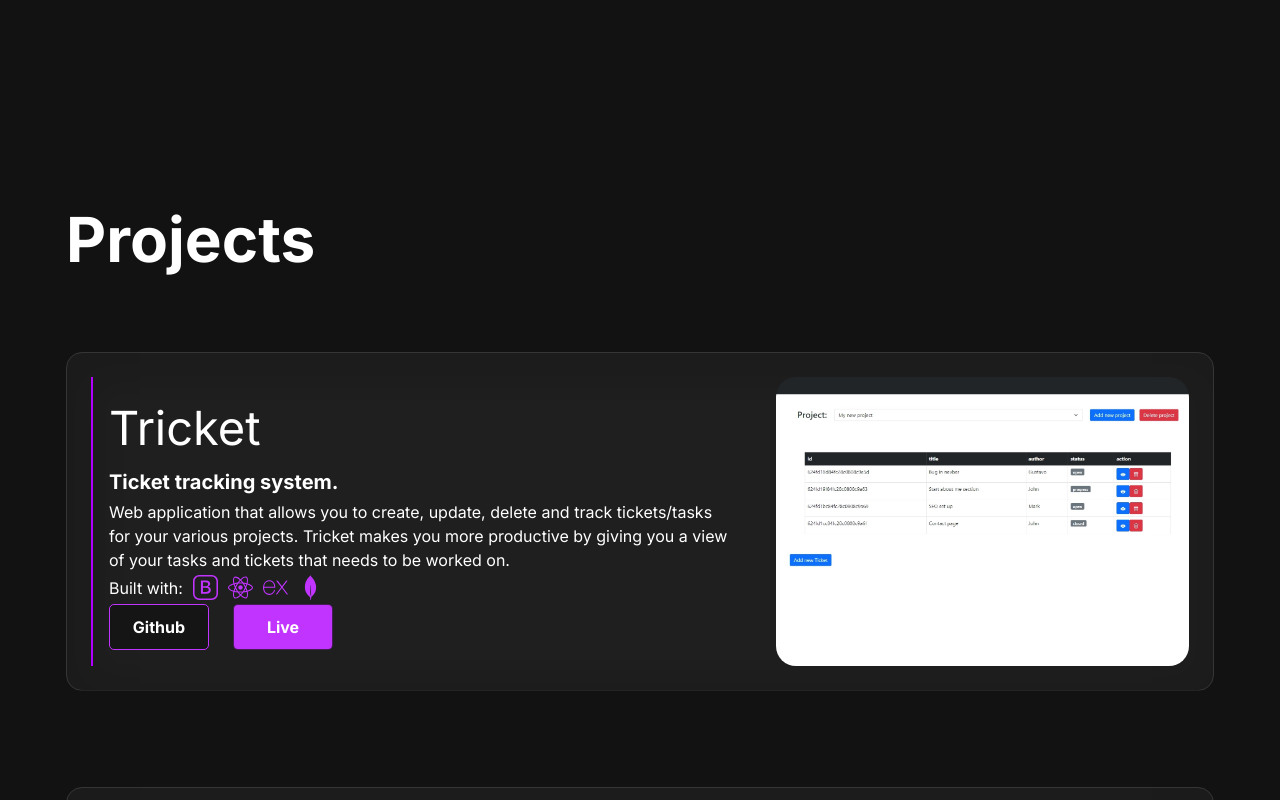
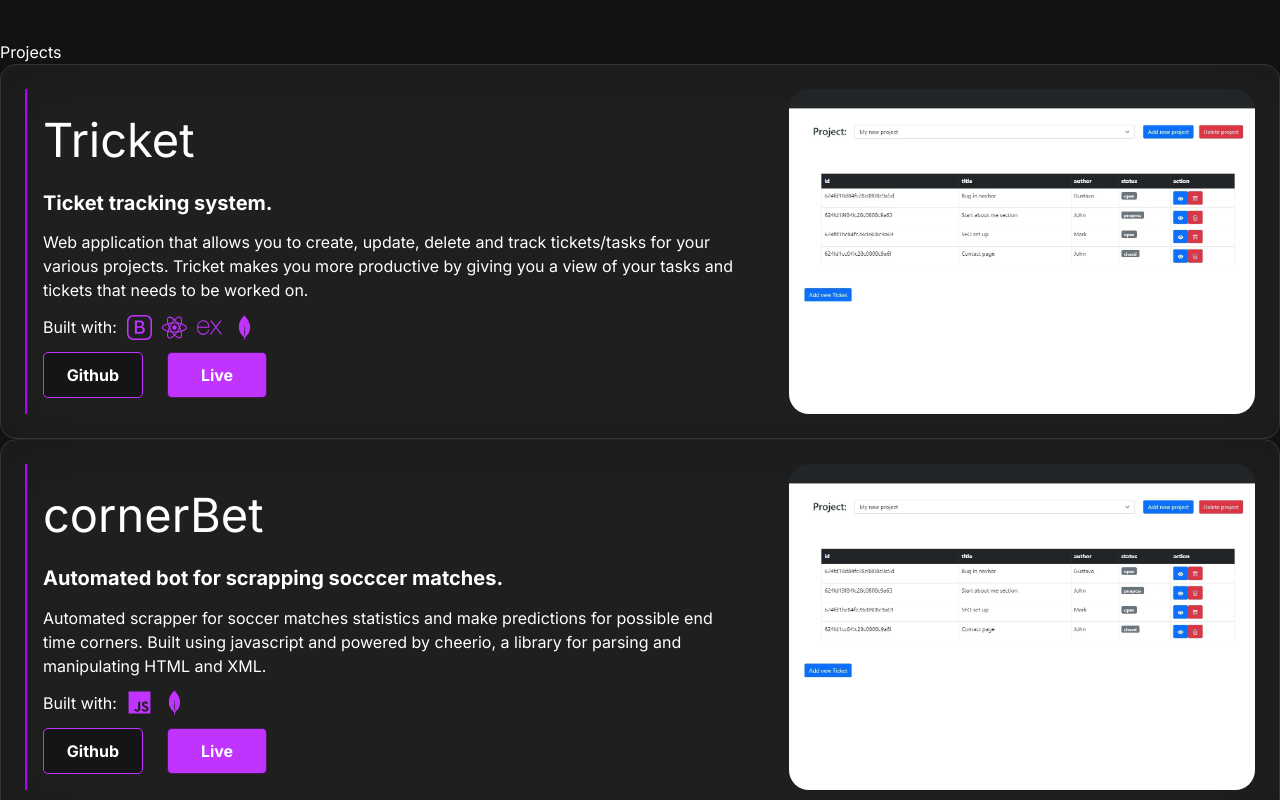
Before and after one commit to gustavocsak/portfolio, a React (Create React App) app: page / in a window 1280 px wide. Shown: the part 760-1560 px from the top of the page. Built offline with nearby package versions, Linux system fonts and the light colour scheme; the HTML template or start-up script is replaced by a standard one.

Commit message:
Migrated Projects.js to tailwind

```diff
--- a/src/components/About.js
+++ b/src/components/About.js
@@ -25,7 +25,7 @@ const About = () => {
             <div className='lg:w-10/12'>
                 <div className='flex flex-col text-left text-wrap font-bold text-xl gap-8'>
                     <div className='title-start clip'>
-                        <div className='sentence text-6xl font-bold text-center md:text-left'>About Me</div>
+                        <div className='sentence text-5xl font-bold text-left md:text-6xl'>About Me</div>
                     </div>
 
                     <div className='clip'>
--- a/src/components/Contact.js
+++ b/src/components/Contact.js
@@ -54,7 +54,7 @@ const Contact = () => {
 			<div className='lg:w-10/12'>
 				<div className='flex flex-col lg:flex-row lg:gap-32'>
 					<div className='flex flex-col gap-8 lg:basis-2/5'>
-						<div className='text-6xl text-center font-bold md:text-left'>Contact Me</div>
+						<div className='text-5xl text-left font-bold md:text-6xl'>Contact Me</div>
 						<div className='font-bold text-left text-xl text-wrap'>
 
 							Feel free to reach out if you want to&nbsp;
--- a/src/components/Projects.js
+++ b/src/components/Projects.js
@@ -34,93 +34,9 @@ const projects = [
 
 ]
 
-const Section = styled.div`
-	display: flex;
-    flex-direction: column;
-    align-items: center;
-    justify-content: space-between;
-	padding: 5rem;
-    @media only screen and (max-width: 768px) {
-		height: fit-content;
-		min-height: 100%;
-    }
-	@media only screen and (max-width: 1024px) {
-		scroll-snap-align: none;
-		padding: 0;
-	}
-`
-
-const Container = styled.div`
-    height: 100%;
-    width: 1400px;
-    display: flex;
-	flex-direction: column;
-	align-items: center;
-	justify-content: center;
-	@media only screen and (max-width: 1024px) {
-		width: 100%;
-	}
-`
-
-const ProjectDisplay = styled.div`
-	margin-top: 5rem;
-	display: flex;
-	width: 82%;
-	flex-direction: column;
-	align-items: start;
-	justify-content: start;
-	gap: 4.5rem;
-	@media only screen and (max-width: 1024px) {
-		justify-content: center;
-		align-items: center;
-	}
-
-`
-
-const Title = styled.div`
-	font-size: 62px;
-	font-weight: bold;
-	transform: translateY(115px);
-    transition: transform .5s;
-`
-
-const TitleClip = styled.div`
-	clip-path: polygon(0 0, 100% 0, 100% 100%, 0% 100%);
-    line-height: 5rem;
-
-`
-
-const ProjectList = styled.div`
-	display: flex;
-	flex-direction: column;
-	justify-content: center;
-	align-items: center;
-	gap: 6rem;
-	overflow: hidden;
-`
-
-const ProjectClip = styled.div`
-	clip-path: polygon(0 0, 100% 0, 100% 100%, 0% 100%);
-	transform-style: preserve-3d;
-	perspective: 1000px;
-	overflow: hidden;
-`
-
-const Glare = styled.div`
-	position: absolute;
-	width: 220px;
-	height: 220px;
-	border-radius: 50%;
-	background-color: ${color.primaryPurple};
-	filter: blur(220px);
-	opacity: 0;
-	pointer-events: none;
-`
-
-
 const Projects = () => {
 
-	useLayoutEffect(() => {
+	useGSAP(() => {
 		gsap.registerPlugin(ScrollTrigger);
 		gsap.to(".title-reveal", {
 			scrollTrigger: {
@@ -203,28 +119,35 @@ const Projects = () => {
 	})
 
 	return (
-		<Section className="project-section">
-			<Container>
-				<ProjectDisplay className="projects">
-					<TitleClip>
-						<Title className="title-reveal">Projects</Title>
-					</TitleClip>
-					<ProjectList>
+		<div className='flex items-center justify-center px-10 my-12 project-section'>
+			<div className='lg:w-10/12'>
+				<div className='flex flex-col gap-8'>
+					<div className='clip leading-10'>
+						<div className="title-reveal text-5xl font-bold leading-tight lg:text-6xl lg:leading-tight">
+							Projects
+						</div>
+					</div>
+					<div className='flex flex-col gap-8'>
 						{projects.map((project, index) => {
 							return (
 
-							<ProjectClip ref={clip} onMouseLeave={onLeave} onMouseMove={onMove} className='project-clip'>
-								<Glare className='glare'/>
+							<div
+								ref={clip}
+								onMouseLeave={onLeave}
+								onMouseMove={onMove}
+								className='project-clip clip glare-container'
+							>
+								<div className='glare absolute w-56 h-56 rounded-full
+											    bg-primary blur-custom opacity-0 pointer-events-none'/>
 								<Project  project={project} key={index} />
-							</ProjectClip>
+							</div>
 
 							)
 						})}
-					</ProjectList>
-				</ProjectDisplay>
-
-			</Container>
-		</Section>
+					</div>
+				</div>
+			</div>
+		</div>
 	)
 }
 
--- a/src/index.css
+++ b/src/index.css
@@ -20,3 +20,9 @@
     transform: translateY(400px);
     transition: transform .5s;
 }
+
+.glare-container {
+    transform-style: preserve-3d;
+	perspective: 1000px;
+	overflow: hidden;
+}
--- a/tailwind.config.js
+++ b/tailwind.config.js
@@ -13,6 +13,9 @@ export const theme = {
     },
     colors: {
       primary: 'rgb(193, 51, 255)'
+    },
+    blur: {
+      custom: '220px',
     }
   },
 }
```
